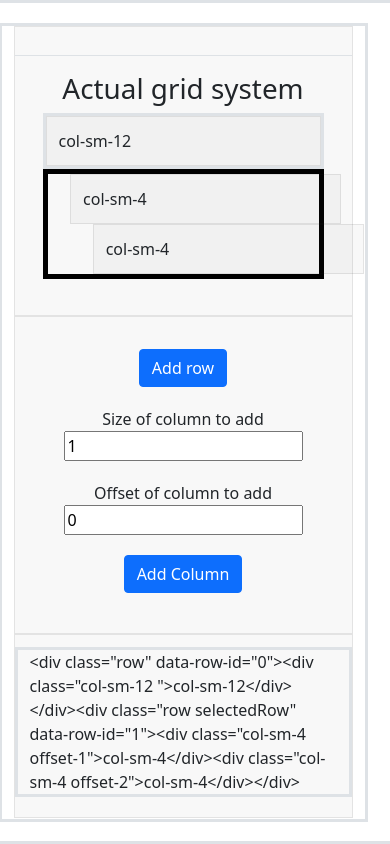
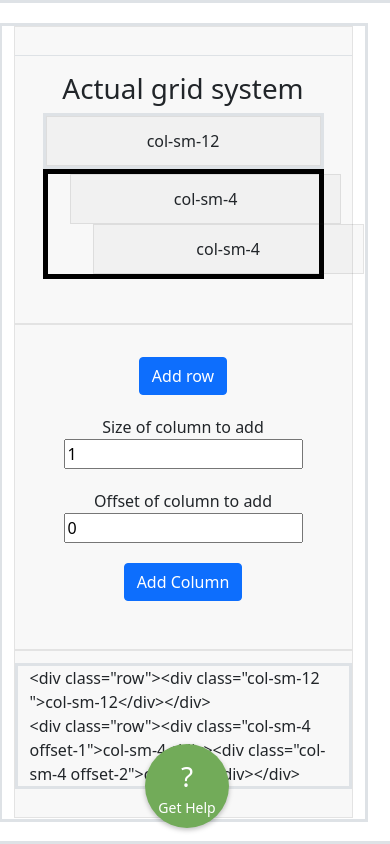
Before and after one commit to damiansire/grid-visual-code-system, a plain HTML site: page index.html in a window 390 px wide. Drawn offline with nearby package versions, Linux system fonts and the light colour scheme.

Commit message:
add button for get help

```diff
--- /dev/null
+++ b/button-help.css
@@ -0,0 +1,69 @@
+.help-button-wrapper {
+    position: fixed;
+    bottom: 1em;
+    right: 1em;
+    text-align: center;
+}
+
+.help-button {
+    height: 6em;
+    width: 6em;
+    font-size: 14px;
+    border-radius: 50%;
+    border: 0 none;
+    background: #72ab59;
+    color: #fff;
+    cursor: pointer;
+    box-shadow: 0 2px 5px 0 rgba(0, 0, 0, 0.26);
+    transform: scale(1);
+    transition: all 200ms ease;
+}
+
+.help-button:hover,
+.help-button:focus,
+.help-button:active {
+    box-shadow: 0 8px 17px 0 rgba(0, 0, 0, 0.2);
+    outline: 0;
+}
+
+.help-button span {
+    display: block;
+    font-size: 2em;
+    transform: scale(1);
+    transition: transform 100ms ease;
+}
+
+.help-button:hover span,
+.expanded .help-button span,
+.expanded .help-button span {
+    transform: scale(1.25);
+}
+
+.expanded .help-button {
+    transform: scale(0.5);
+    color: rgba(255, 255, 255, 0.5);
+    background: #ffaa00;
+}
+
+.help-list {
+    list-style: none;
+    padding: 0;
+    margin: 0;
+    transition: all 200ms ease;
+    transform: translate(0, 90px) scale(0.5);
+    transform-origin: bottom center;
+    opacity: 0;
+}
+
+.expanded .help-list {
+    transform: translate(0px, 20px) scale(1);
+    opacity: 1;
+}
+
+.help-list li {
+    margin-bottom: 1em;
+}
+
+.help-list a {
+    color: #212121;
+}
--- a/index.html
+++ b/index.html
@@ -12,17 +12,18 @@
 <body>
     <div class="row app-container">
         <div class="row app-show-div">
-            <div class="col-sm-8">
+            <div class="col-md-8 col-sm-12">
                 <div class="bd-example bd-example-row">
                     <h1>Actual grid system </h1>
                     <div id="grid-show-system" class="container">
                     </div>
                 </div>
             </div>
-            <div class="col-sm-2">
+            <div class="col-md-2 col-sm-12">
                 <div class="button-container">
                     <button id="add-row" type="button" class="btn btn-primary">Add row</button>
                 </div>
+                <div>
                     <form id="colum-size-form">
                         <div class="button-container">
                             <label for="columnSize">Size of column to add</label>
@@ -37,7 +38,27 @@
                         </div>
                     </form>
                 </div>
-            <div class="col-sm-2">
+                <div class="help-button-wrapper">
+                    <ul class="help-list">
+                        <li>
+                            <h3>
+                                You can use right click to remove a row from the grid
+                            </h3>
+                        </li>
+                        <li>
+                            <h3>
+                                Click the add row button to add row.Then click on add column to add the column.
+                            </h3>
+                        </li>
+                    </ul>
+
+                    <button class="help-button">
+                      <span>?</span>
+                      Get Help
+                    </button>
+                </div>
+            </div>
+            <div class="col-md-2 col-sm-12">
                 <div class="row show-code-div">
                     <div id="code-div">
                     </div>
--- a/script.js
+++ b/script.js
@@ -1,3 +1,4 @@
+var aux;
 class eventHandler {
     constructor(globalMainHandler) {
 
@@ -43,6 +44,11 @@ class eventHandler {
         document.getElementsByClassName("delete-row-button")[0].addEventListener("click", (event) => {
             this.globalMainHandler.deleteSelectedRow()
         })
+
+        document.getElementsByClassName("help-button")[0].addEventListener("click", () => {
+            document.getElementsByClassName("help-button-wrapper")[0].classList.toggle("expanded");
+        });
+
 
     }
 
@@ -124,19 +130,32 @@ class guiHandler {
     }
 
     redraw(rows, selectedRowId) {
+        this.drawGridSystem(rows, selectedRowId)
+        this.drawHtmlClearCode(rows)
+    }
+
+    drawHtmlClearCode(rows) {
+        let fragmentElement = document.createDocumentFragment()
+        for (let rowNumber = 0; rowNumber < rows.length; rowNumber++) {
+            let rowHtml = rows[rowNumber].getHtmlElement(rowNumber);
+            fragmentElement.appendChild(rowHtml);
+        }
+        let fragmentHtml = [...fragmentElement.childNodes].map(n => n.outerHTML).join('\n')
+        document.getElementById("code-div").innerText = fragmentHtml;
+    }
+
+    drawGridSystem(rows, selectedRowId) {
         this.gridDiv.innerHTML = "";
-
         for (let rowNumber = 0; rowNumber < rows.length; rowNumber++) {
             let rowHtml = rows[rowNumber].getHtmlElement(rowNumber);
             if (selectedRowId == rows[rowNumber].id) {
                 rowHtml.classList.add("selectedRow")
             }
+            rowHtml.setAttribute("data-row-id", rows[rowNumber].id)
             this.gridDiv.appendChild(rowHtml);
         }
+    }
 
-        let code = this.gridDiv.innerHTML;
-        document.getElementById("code-div").innerText = code;
-    }
 
 };
 
@@ -161,7 +180,6 @@ class row {
     getHtmlElement() {
         let rowElement = document.createElement("div");
         rowElement.className = "row";
-        rowElement.setAttribute("data-row-id", this.id)
         this.columns.forEach(column => {
             let columnHtml = column.getHtmlElement()
             rowElement.appendChild(columnHtml)
--- a/styles.css
+++ b/styles.css
@@ -1,3 +1,4 @@
+@import "./button-help.css";
 .bd-example {
     position: relative;
     padding: 1rem;
@@ -12,6 +13,10 @@
     padding-bottom: .75rem;
     background-color: rgba(39, 41, 43, 0.03);
     border: 1px solid rgba(39, 41, 43, 0.1);
+}
+
+#grid-show-system [class^="col-"] {
+    text-align: center;
 }
 
 html,
```
Lines whose indentation alone changed are shown as unchanged.
